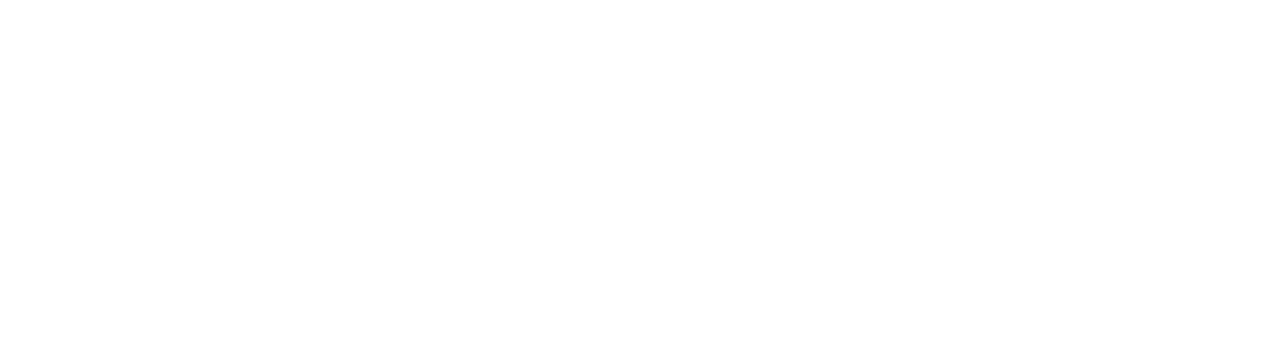
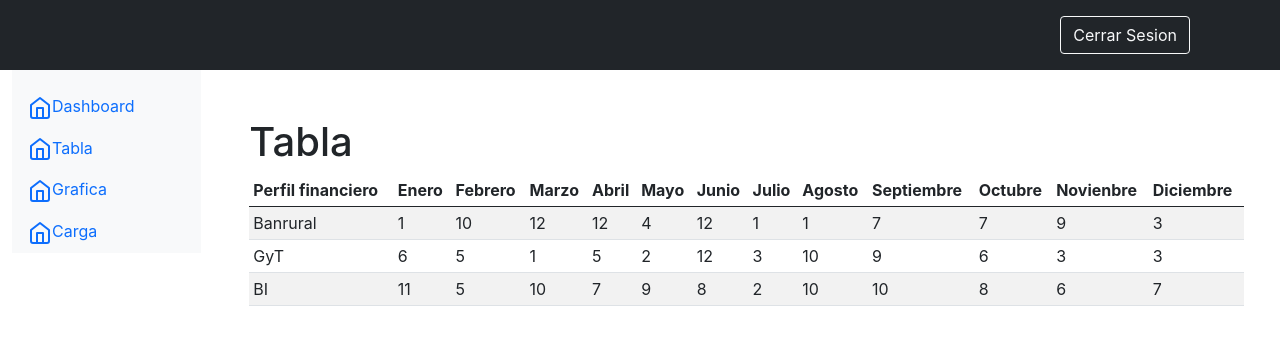
Before and after one commit to lcmr/ProyectoClaseBD2, a React (Create React App) app in the folder frontend/: page /tabla in a window 1280 px wide. Shown: the top 344 px of the page. Built offline with nearby package versions, Linux system fonts and the light colour scheme; sample sign-in values are in the browser's storage.

Commit message:
Layout and pages

```diff
--- a/frontend/src/App.js
+++ b/frontend/src/App.js
@@ -1,4 +1,4 @@
-import {Login, Dashboard} from './components/views'
+import {Login, Dashboard, Carga, Tablas, Grafica} from './components/views'
 import { PrivateRoute } from './routes/PrivateRoute';
 import {
   BrowserRouter,
@@ -11,6 +11,9 @@
     <BrowserRouter>
       <Switch>
         <Route exact path="/" component={Login}/>
+        <PrivateRoute exact path="/cargar" component={Carga}/>
+        <PrivateRoute exact path="/grafica" component={Grafica}/>
+        <PrivateRoute exact path="/tabla" component={Tablas}/>
         <PrivateRoute exact path="/dashboard" component={Dashboard}/>
       </Switch>
     </BrowserRouter>
--- a/frontend/src/components/Sidebar.jsx
+++ b/frontend/src/components/Sidebar.jsx
@@ -2,75 +2,30 @@
 
     return (
         <nav className="d-md-block bg-light sidebar collapse">
-            <div className="position-sticky pt-3">
+            <div className="position-sticky pt-3 ">
                 <ul className="nav flex-column">
                     <li className="nav-item">
-                        <a className="nav-link active" aria-current="page" href="#">
-                            <svg xmlns="http://www.w3.org/2000/svg" width="24" height="24" viewBox="0 0 24 24" fill="none" stroke="currentColor" stroke-width="2" stroke-linecap="round" stroke-linejoin="round" className="feather feather-home"><path d="M3 9l9-7 9 7v11a2 2 0 0 1-2 2H5a2 2 0 0 1-2-2z"></path><polyline points="9 22 9 12 15 12 15 22"></polyline></svg>
+                        <a className="nav-link active" aria-current="page" href="/dashboard">
+                            <svg xmlns="http://www.w3.org/2000/svg" width="24" height="24" viewBox="0 0 24 24" fill="none" stroke="currentColor" strokeWidth="2" strokeLinecap="round" strokeLinejoin="round" className="feather feather-home"><path d="M3 9l9-7 9 7v11a2 2 0 0 1-2 2H5a2 2 0 0 1-2-2z"></path><polyline points="9 22 9 12 15 12 15 22"></polyline></svg>
                             Dashboard
                         </a>
                     </li>
                     <li className="nav-item">
-                        <a className="nav-link" href="#">
-                            <svg xmlns="http://www.w3.org/2000/svg" width="24" height="24" viewBox="0 0 24 24" fill="none" stroke="currentColor" stroke-width="2" stroke-linecap="round" stroke-linejoin="round" className="feather feather-file"><path d="M13 2H6a2 2 0 0 0-2 2v16a2 2 0 0 0 2 2h12a2 2 0 0 0 2-2V9z"></path><polyline points="13 2 13 9 20 9"></polyline></svg>
-                            Orders
+                        <a className="nav-link active" aria-current="page" href="/tabla">
+                            <svg xmlns="http://www.w3.org/2000/svg" width="24" height="24" viewBox="0 0 24 24" fill="none" stroke="currentColor" strokeWidth="2" strokeLinecap="round" strokeLinejoin="round" className="feather feather-home"><path d="M3 9l9-7 9 7v11a2 2 0 0 1-2 2H5a2 2 0 0 1-2-2z"></path><polyline points="9 22 9 12 15 12 15 22"></polyline></svg>
+                            Tabla
                         </a>
                     </li>
                     <li className="nav-item">
-                        <a className="nav-link" href="#">
-                            <svg xmlns="http://www.w3.org/2000/svg" width="24" height="24" viewBox="0 0 24 24" fill="none" stroke="currentColor" stroke-width="2" stroke-linecap="round" stroke-linejoin="round" className="feather feather-shopping-cart"><circle cx="9" cy="21" r="1"></circle><circle cx="20" cy="21" r="1"></circle><path d="M1 1h4l2.68 13.39a2 2 0 0 0 2 1.61h9.72a2 2 0 0 0 2-1.61L23 6H6"></path></svg>
-                            Products
+                        <a className="nav-link active" aria-current="page" href="/grafica">
+                            <svg xmlns="http://www.w3.org/2000/svg" width="24" height="24" viewBox="0 0 24 24" fill="none" stroke="currentColor" strokeWidth="2" strokeLinecap="round" strokeLinejoin="round" className="feather feather-home"><path d="M3 9l9-7 9 7v11a2 2 0 0 1-2 2H5a2 2 0 0 1-2-2z"></path><polyline points="9 22 9 12 15 12 15 22"></polyline></svg>
+                            Grafica
                         </a>
                     </li>
                     <li className="nav-item">
-                        <a className="nav-link" href="#">
-                            <svg xmlns="http://www.w3.org/2000/svg" width="24" height="24" viewBox="0 0 24 24" fill="none" stroke="currentColor" stroke-width="2" stroke-linecap="round" stroke-linejoin="round" className="feather feather-users"><path d="M17 21v-2a4 4 0 0 0-4-4H5a4 4 0 0 0-4 4v2"></path><circle cx="9" cy="7" r="4"></circle><path d="M23 21v-2a4 4 0 0 0-3-3.87"></path><path d="M16 3.13a4 4 0 0 1 0 7.75"></path></svg>
-                            Customers
-                        </a>
-                    </li>
-                    <li className="nav-item">
-                        <a className="nav-link" href="#">
-                            <svg xmlns="http://www.w3.org/2000/svg" width="24" height="24" viewBox="0 0 24 24" fill="none" stroke="currentColor" stroke-width="2" stroke-linecap="round" stroke-linejoin="round" className="feather feather-bar-chart-2"><line x1="18" y1="20" x2="18" y2="10"></line><line x1="12" y1="20" x2="12" y2="4"></line><line x1="6" y1="20" x2="6" y2="14"></line></svg>
-                            Reports
-                        </a>
-                    </li>
-                    <li className="nav-item">
-                        <a className="nav-link" href="#">
-                            <svg xmlns="http://www.w3.org/2000/svg" width="24" height="24" viewBox="0 0 24 24" fill="none" stroke="currentColor" stroke-width="2" stroke-linecap="round" stroke-linejoin="round" className="feather feather-layers"><polygon points="12 2 2 7 12 12 22 7 12 2"></polygon><polyline points="2 17 12 22 22 17"></polyline><polyline points="2 12 12 17 22 12"></polyline></svg>
-                            Integrations
-                        </a>
-                    </li>
-                </ul>
-
-                <h6 className="sidebar-heading d-flex justify-content-between align-items-center px-3 mt-4 mb-1 text-muted">
-                    <span>Saved reports</span>
-                    <a className="link-secondary" href="#" aria-label="Add a new report">
-                        <svg xmlns="http://www.w3.org/2000/svg" width="24" height="24" viewBox="0 0 24 24" fill="none" stroke="currentColor" stroke-width="2" stroke-linecap="round" stroke-linejoin="round" className="feather feather-plus-circle"><circle cx="12" cy="12" r="10"></circle><line x1="12" y1="8" x2="12" y2="16"></line><line x1="8" y1="12" x2="16" y2="12"></line></svg>
-                    </a>
-                </h6>
-                <ul className="nav flex-column mb-2">
-                    <li className="nav-item">
-                        <a className="nav-link" href="#">
-                            <svg xmlns="http://www.w3.org/2000/svg" width="24" height="24" viewBox="0 0 24 24" fill="none" stroke="currentColor" stroke-width="2" stroke-linecap="round" stroke-linejoin="round" className="feather feather-file-text"><path d="M14 2H6a2 2 0 0 0-2 2v16a2 2 0 0 0 2 2h12a2 2 0 0 0 2-2V8z"></path><polyline points="14 2 14 8 20 8"></polyline><line x1="16" y1="13" x2="8" y2="13"></line><line x1="16" y1="17" x2="8" y2="17"></line><polyline points="10 9 9 9 8 9"></polyline></svg>
-                            Current month
-                        </a>
-                    </li>
-                    <li className="nav-item">
-                        <a className="nav-link" href="#">
-                            <svg xmlns="http://www.w3.org/2000/svg" width="24" height="24" viewBox="0 0 24 24" fill="none" stroke="currentColor" stroke-width="2" stroke-linecap="round" stroke-linejoin="round" className="feather feather-file-text"><path d="M14 2H6a2 2 0 0 0-2 2v16a2 2 0 0 0 2 2h12a2 2 0 0 0 2-2V8z"></path><polyline points="14 2 14 8 20 8"></polyline><line x1="16" y1="13" x2="8" y2="13"></line><line x1="16" y1="17" x2="8" y2="17"></line><polyline points="10 9 9 9 8 9"></polyline></svg>
-                            Last quarter
-                        </a>
-                    </li>
-                    <li className="nav-item">
-                        <a className="nav-link" href="#">
-                            <svg xmlns="http://www.w3.org/2000/svg" width="24" height="24" viewBox="0 0 24 24" fill="none" stroke="currentColor" stroke-width="2" stroke-linecap="round" stroke-linejoin="round" className="feather feather-file-text"><path d="M14 2H6a2 2 0 0 0-2 2v16a2 2 0 0 0 2 2h12a2 2 0 0 0 2-2V8z"></path><polyline points="14 2 14 8 20 8"></polyline><line x1="16" y1="13" x2="8" y2="13"></line><line x1="16" y1="17" x2="8" y2="17"></line><polyline points="10 9 9 9 8 9"></polyline></svg>
-                            Social engagement
-                        </a>
-                    </li>
-                    <li className="nav-item">
-                        <a className="nav-link" href="#">
-                            <svg xmlns="http://www.w3.org/2000/svg" width="24" height="24" viewBox="0 0 24 24" fill="none" stroke="currentColor" stroke-width="2" stroke-linecap="round" stroke-linejoin="round" className="feather feather-file-text"><path d="M14 2H6a2 2 0 0 0-2 2v16a2 2 0 0 0 2 2h12a2 2 0 0 0 2-2V8z"></path><polyline points="14 2 14 8 20 8"></polyline><line x1="16" y1="13" x2="8" y2="13"></line><line x1="16" y1="17" x2="8" y2="17"></line><polyline points="10 9 9 9 8 9"></polyline></svg>
-                            Year-end sale
+                        <a className="nav-link active" aria-current="page" href="/cargar">
+                            <svg xmlns="http://www.w3.org/2000/svg" width="24" height="24" viewBox="0 0 24 24" fill="none" stroke="currentColor" strokeWidth="2" strokeLinecap="round" strokeLinejoin="round" className="feather feather-home"><path d="M3 9l9-7 9 7v11a2 2 0 0 1-2 2H5a2 2 0 0 1-2-2z"></path><polyline points="9 22 9 12 15 12 15 22"></polyline></svg>
+                            Carga
                         </a>
                     </li>
                 </ul>
--- a/frontend/src/components/Tabla.jsx
+++ b/frontend/src/components/Tabla.jsx
@@ -18,7 +18,7 @@
                         </tr>
                     </thead>
                     <tbody>
-                        {datasets.map(item => <ItemTabla data={item}></ItemTabla>)}
+                        {datasets.map((item)=> <ItemTabla data={item}></ItemTabla>)}
                     </tbody>
                 </table>
             </div>
@@ -34,7 +34,7 @@
     return (
         <tr>
             <td>{label}</td>
-            {meses.map(item => <td>{item}</td>)}
+            {meses.map((item, index) => <td key={index}>{item}</td>)}
         </tr>
     )
 }
--- /dev/null
+++ b/frontend/src/components/layout/Layout.jsx
@@ -0,0 +1,22 @@
+import Sidebar from "../Sidebar"
+import Header from "../Header"
+
+export default function Layout({children}){
+    return (
+        <div className="app">
+            <Header/>
+            <div className="container-fluid">
+                <div className="row ">
+                    <div className="col-md-3 col-lg-2  h-100">
+                        <Sidebar></Sidebar>
+                    </div>
+                    <div className="col-md-9 ms-sm-auto col-lg-10 h-100">
+                        <main className="main  px-md-4  mt-5">
+                            {children}
+                        </main>
+                    </div>
+                </div>
+            </div>
+        </div>
+    )
+}
--- /dev/null
+++ b/frontend/src/components/views/Grafica.jsx
@@ -0,0 +1,23 @@
+import Layout from "../layout/Layout"
+import Graph from "../Graph"
+import { generate_data } from "../../helpers/Generadores"
+
+const from = 0;
+const to = 11;
+const data = {
+    from
+    , to
+    , bancos: generate_data(from, to, "Banrural", "GyT", "BI")
+
+}
+
+function Grafica(){
+    return (
+        <Layout>
+            <h1>Grafica</h1>
+            <Graph data={data}/>
+        </Layout>
+    )
+}
+
+export {Grafica}
--- /dev/null
+++ b/frontend/src/components/views/Tablas.jsx
@@ -0,0 +1,23 @@
+import Layout from "../layout/Layout"
+import Tabla from "../Tabla"
+import { generate_data } from "../../helpers/Generadores"
+
+const from = 0;
+const to = 11;
+const data = {
+    from
+    , to
+    , bancos: generate_data(from, to, "Banrural", "GyT", "BI")
+
+}
+
+function Tablas(){
+    return (
+        <Layout>
+            <h1>Tabla</h1>
+            <Tabla data={data}/>
+        </Layout>
+    )
+}
+
+export {Tablas}
--- a/frontend/src/components/views/index.jsx
+++ b/frontend/src/components/views/index.jsx
@@ -1,2 +1,5 @@
 export * from './Login'
 export * from './Dashboard'
+export * from './Carga'
+export * from './Tablas'
+export * from './Grafica'
```
Also changed, not shown: frontend/src/components/views/Carga.jsx (added, +24 -0 lines), frontend/src/components/views/Dashboard.jsx (+10 -7 lines), frontend/src/components/views/Login.jsx (+15 -23 lines), 1 other file (tests, documents, lock files or other folders).
